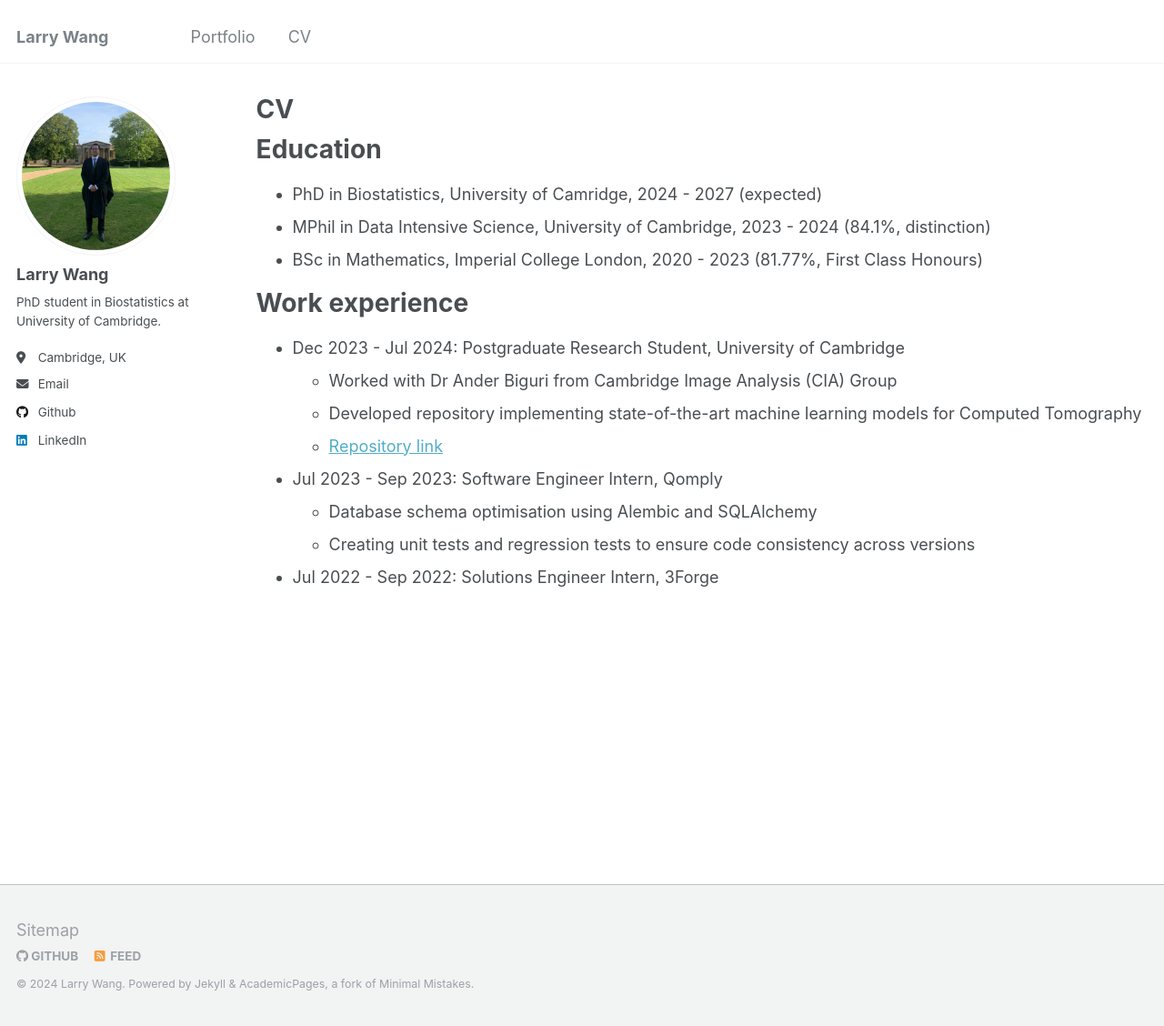
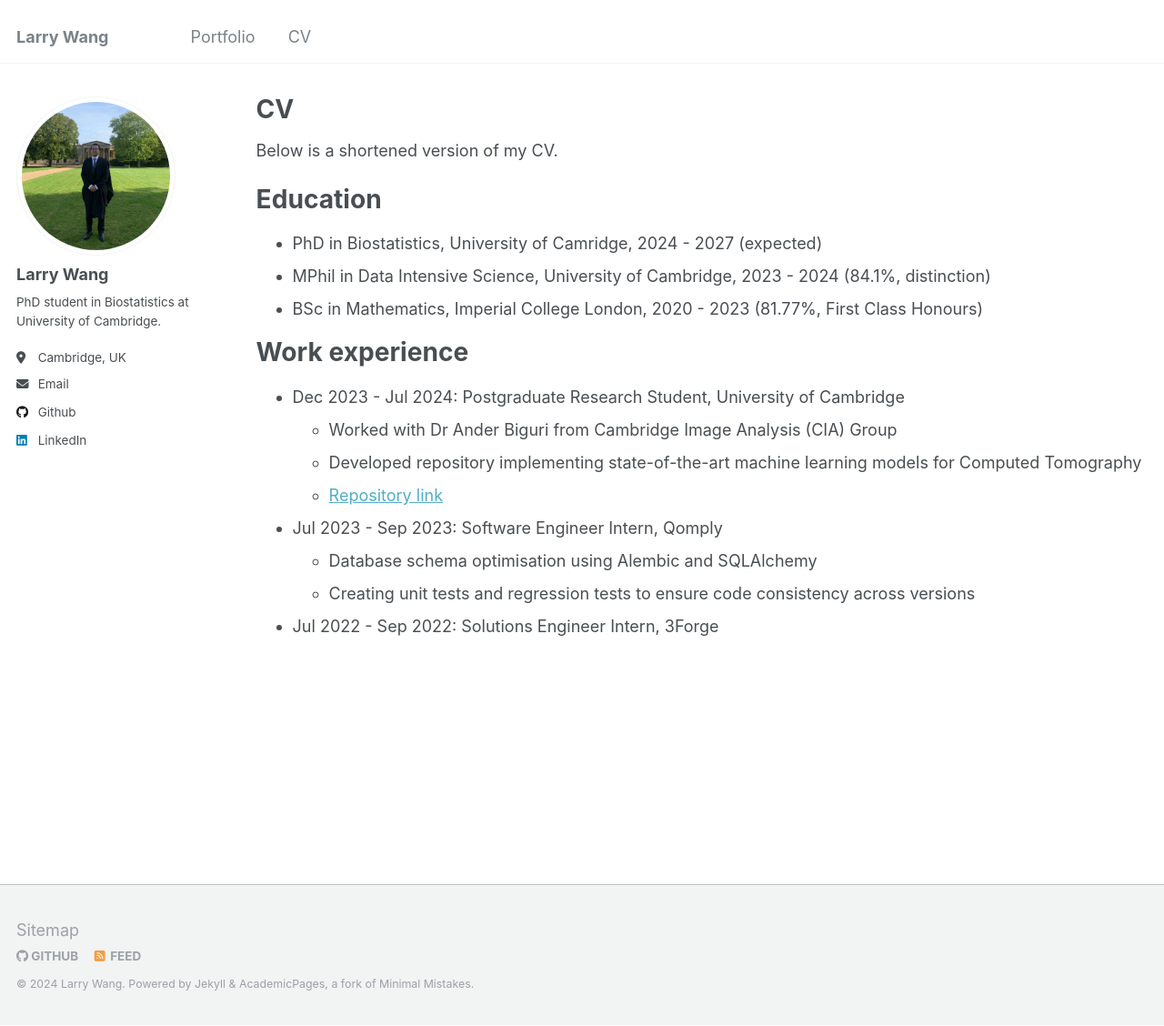
Before and after one commit to LarryWang29/LarryWang29.github.io, a Jekyll site: the page built from _pages/cv.md, in a window 1280 px wide and 1128 px high. Shown: the whole window at 91% size. Built offline with Jekyll 4.4.1, drawn with Linux system fonts in a browser that asks for light colours.

Commit message:
Added intro for CV

```diff
--- a/_pages/cv.md
+++ b/_pages/cv.md
@@ -8,6 +8,7 @@ redirect_from:
 ---
 
 {% include base_path %}
+Below is a shortened version of my CV.
 
 Education
 ======
```
